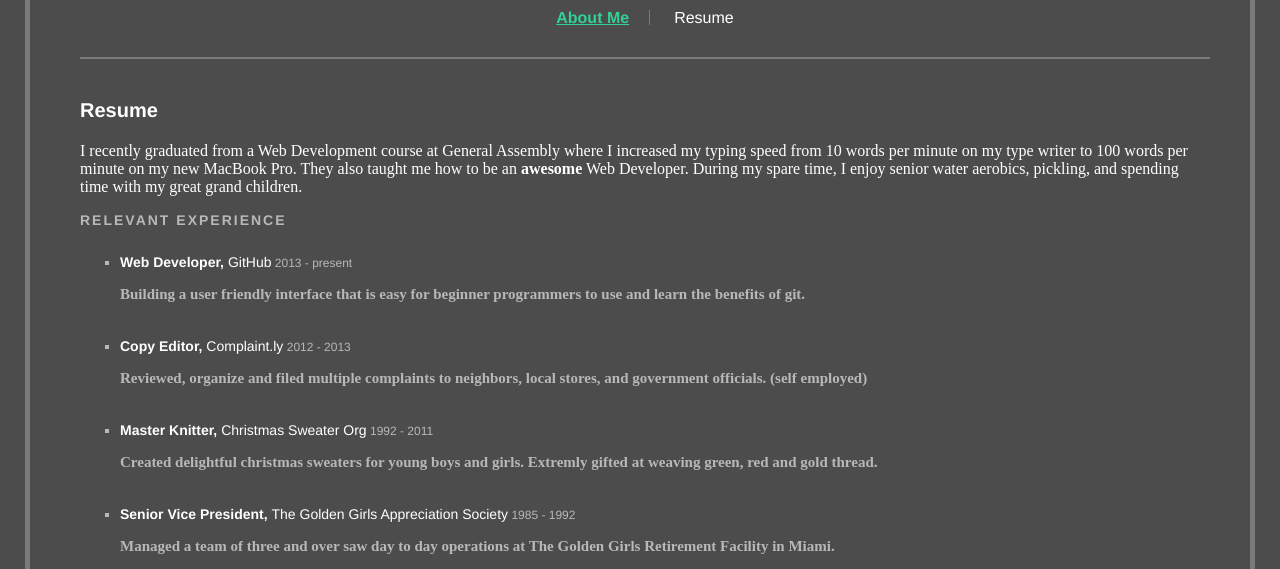
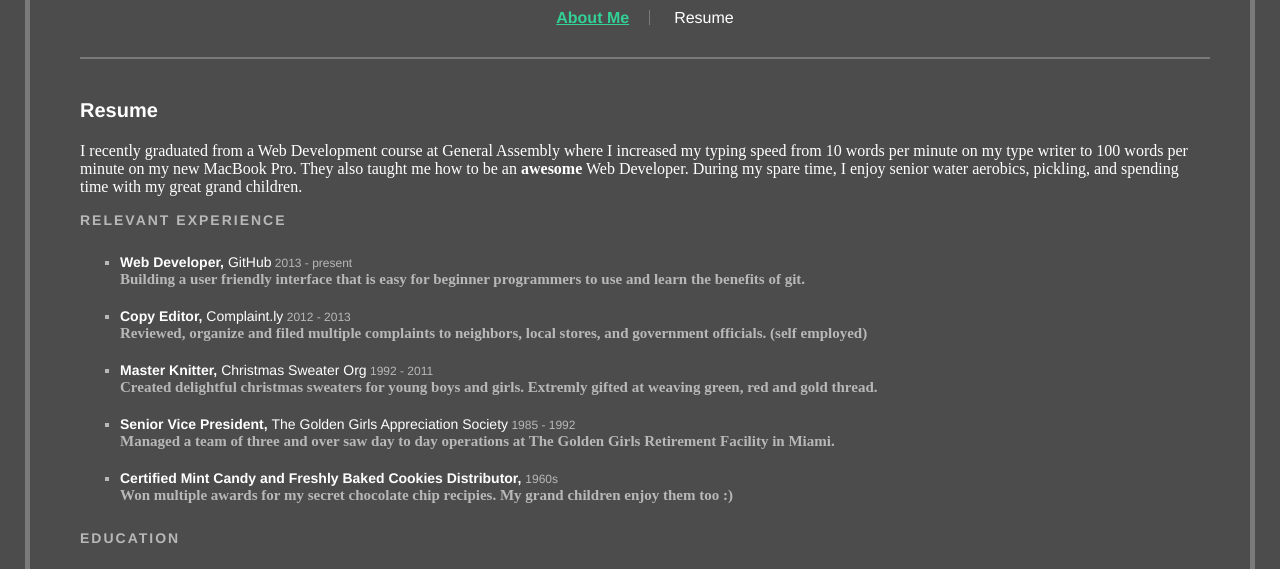
Before and after one commit to kellbell106/WendyBiteSol, a plain HTML site: page index.html in a window 1280 px wide. Shown: the part 185-754 px from the top of the page. Drawn offline with Linux system fonts and the light colour scheme.

Commit message:
changed spacing under relevant experience

```diff
--- a/Styles/main.css
+++ b/Styles/main.css
@@ -91,6 +91,7 @@ body {
 
 /* styles for .bullets__content */
 
+
 .bullets__content {
 	color: #b8b8b8;
 	font-size: 15px;
@@ -119,5 +120,6 @@ body {
 	font-size: 12px;
 }
 
-.bullets__content--description {
+p.bullets__content--description {
+	margin: 0;
 }
```
